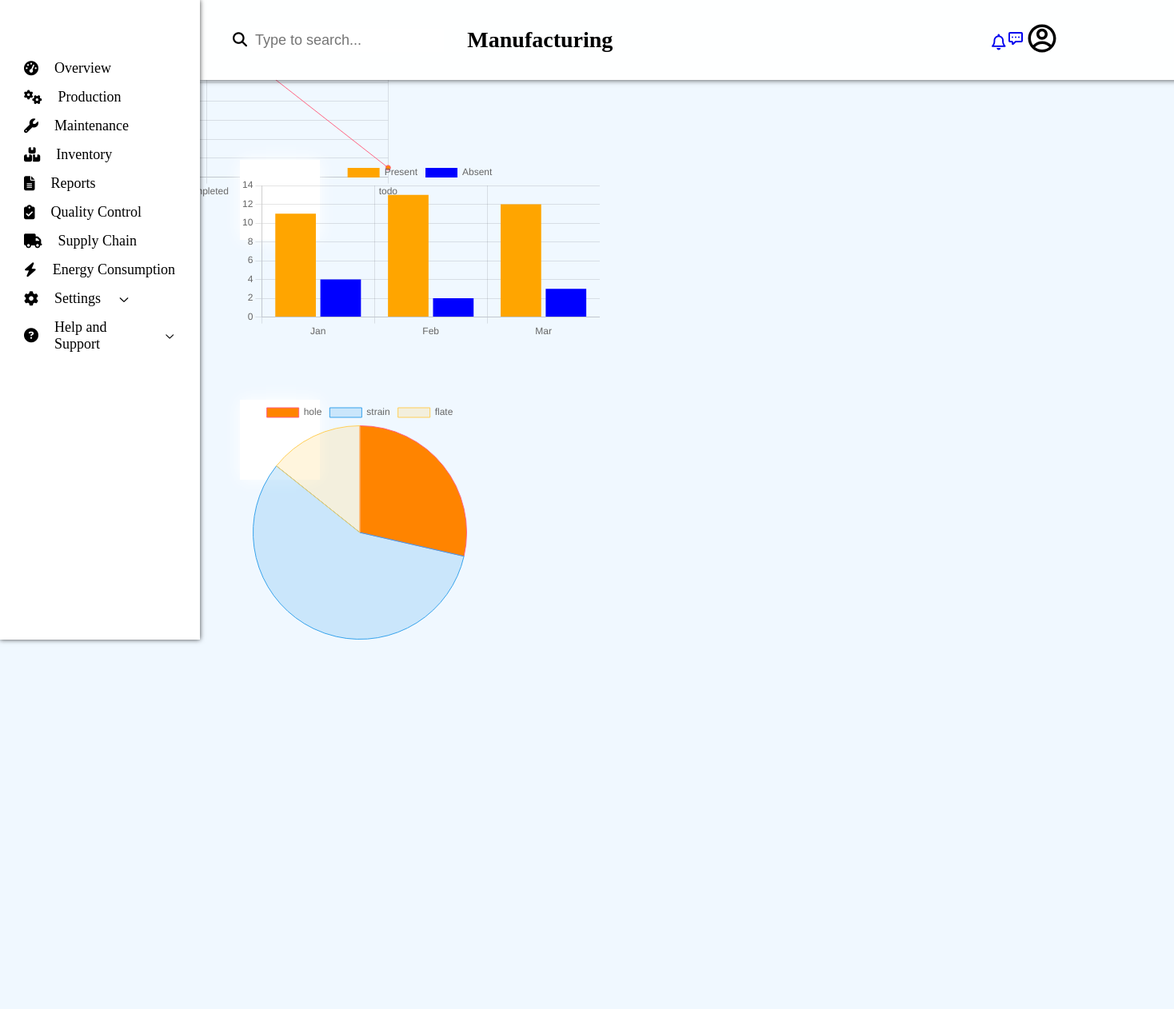
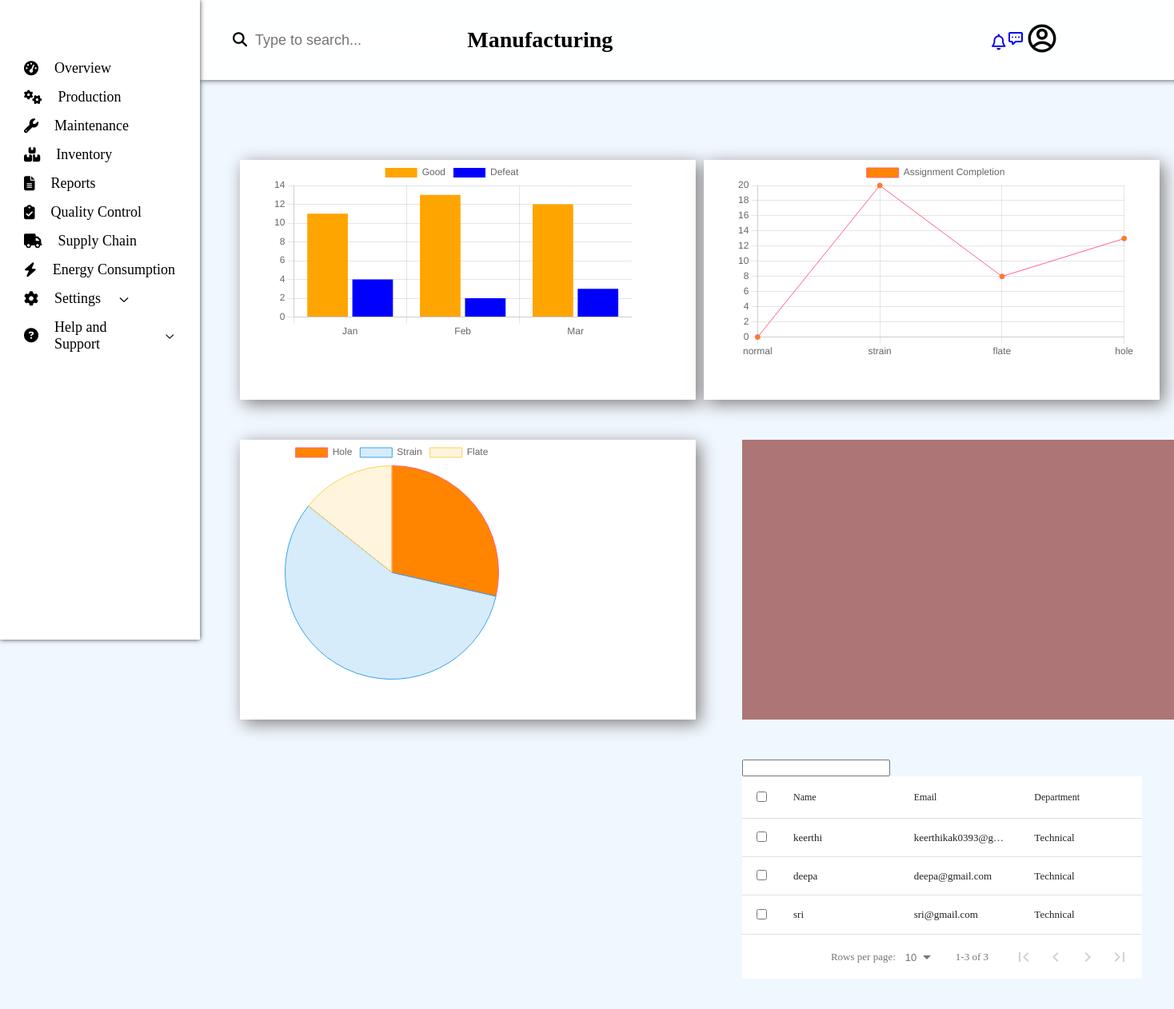
Before and after one commit to LansubTech2024/MES_Frontend, a React (Vite) app: page / in a window 1280 px wide. Shown: the top 1262 px of the page at 80% size, 1468 px wide, since content can reach past the window. Before the commit the page ends 900 px from the top, so only its background shows below. Built offline with nearby package versions, Linux system fonts and the light colour scheme.

Commit message:
add datatable

```diff
--- a/package.json
+++ b/package.json
@@ -12,6 +12,7 @@
   "dependencies": {
     "react": "^18.3.1",
     "react-chartjs-2": "^5.2.0",
+    "react-data-table-component": "^7.6.2",
     "react-dom": "^18.3.1",
     "react-icons": "^5.2.1",
     "react-router-dom": "^6.25.1"
--- a/src/Components/Chart/Barchart.jsx
+++ b/src/Components/Chart/Barchart.jsx
@@ -33,13 +33,13 @@ const data={
     labels:['Jan','Feb','Mar'],
     datasets:[
         {
-            label:'Present',
+            label:'Good',
             data:[11,13,12],
             backgroundColor:'orange'
 
         },
         {
-            label:'Absent',
+            label:'Defeat',
             data:[4,2,3],
             backgroundColor:'blue'
         }
--- a/src/Components/Chart/Linechart.jsx
+++ b/src/Components/Chart/Linechart.jsx
@@ -15,11 +15,11 @@ PointElement
 )
 
 const data={
-  labels:["inprogress","completed","todo"],
+  labels:["normal","strain","flate","hole"],
   datasets:[
     {
       label: "Assignment Completion",
-      data: [10,20,5],
+      data: [0,20,8,13],
       backgroundColor: [
         "rgba(255.99,132,0.2)",
 
--- a/src/Components/Chart/Piechart.jsx
+++ b/src/Components/Chart/Piechart.jsx
@@ -5,7 +5,7 @@ import {Pie} from'react-chartjs-2';
 ChartJS.register(ArcElement,Legend,Tooltip)
 
 const data={
-  labels:["hole","strain","flate"],
+  labels:["Hole","Strain","Flate"],
   datasets:[
     {
       label: "Assignment Completion",
@@ -27,7 +27,7 @@ const data={
 
  function Piechart() {
   return (
-    <div style={{width:300,height:400}} >
+    <div style={{width:300,height:850}} >
     <Pie  data={data}/>
   </div>
   );
--- /dev/null
+++ b/src/Components/Table/DataTable.jsx
@@ -0,0 +1,71 @@
+import React, { useState } from 'react'
+import DataTable from 'react-data-table-component'
+
+function table(){
+    const columns=[
+        {
+            name:'Name',
+            selector:row=>row.name,
+            sortable:true
+
+        },
+        {
+            name:"Email",
+            selector:row=>row.email,
+            sortable:true
+
+        },
+        {
+            name:"Department",
+            selector:row=>row.department,
+            sortable:true
+        }
+];
+const data=[
+    {
+        id:1,
+        name:'keerthi',
+        email:'keerthikak0393@gmail.com',
+        department:'Technical'
+    },
+    {
+        id:2,
+        name:'deepa',
+        email:'deepa@gmail.com',
+        department:'Technical'
+    },
+    {
+        id:3,
+        name:'sri',
+        email:'sri@gmail.com',
+        department:'Technical'
+
+    }
+]
+const[records, setRecords]=useState (data);
+function handleFilter(event){
+    const newData=records.filter(row=>
+    {
+        return row.name.toLowerCase().includes(event.target.value.toLowerCase())
+    }
+    )
+    setRecords(newData)
+}
+return(
+    <div className='container mt-5'>
+        <div style={{width:400,height:400}} ></div>
+        <div className='text-end'><input type="text" onChange={handleFilter}/></div>
+        <DataTable
+        columns={columns}
+        data={data}
+        selectableRows
+        fixedHeader
+        pagination>
+
+        </DataTable>
+    </div>
+)
+
+}
+
+export default table
--- a/src/Pages/Home/Home.css
+++ b/src/Pages/Home/Home.css
@@ -4,18 +4,41 @@ z-index: 0;
 top: 200px;
 left: 300px;
 background-color: white;
-box-shadow: 0px 0px 20px white;
-width: 100px;
-height: 100px;
+box-shadow:  5px 5px 20px rgb(129, 123, 123);
+width: 530px;
+height: 300px;
+padding-left: 40px;
 }
 .piechart{
 position:absolute;
 z-index: 0;
-top: 500px;
+top: 550px;
 left: 300px;
 background-color: white;
-box-shadow: 0px 0px 20px white;
-width: 100px;
-height: 100px;
+box-shadow: 5px 5px 20px rgb(129, 123, 123);
+width: 530px;
+height: 350px;
+padding-left: 40px;
+}
+.linechart{
+position:absolute;
+z-index: 0;
+top: 200px;
+left: 55rem;
+background-color: white;
+box-shadow: 5px 5px 20px rgb(129, 123, 123);
+width: 530px;
+height: 300px;
+padding-left: 40px;
+}
+.datatable{
+    Position:absolute;
+    z-index: 0;
+    background-color: #ad7575;
 
+    top:550px;
+    left:58rem;
+    width:500px;
+    height:350px;
+    padding-right: 40px;
 }
--- a/src/Pages/Home/Home.jsx
+++ b/src/Pages/Home/Home.jsx
@@ -4,6 +4,8 @@ import Sidebar from '../../Components/SideBar/Sidebar'
 import "./Home.css";
 import Piechart from "../../Components/Chart/Piechart";
 import Linechart from "../../Components/Chart/Linechart";
+import DataTable from '../../Components/Table/DataTable.jsx'
+
 
 const Home = () => {
   return (
@@ -18,8 +20,11 @@ const Home = () => {
           <div className="piechart">
             <Piechart/>
           </div>
-          <div>
+          <div className="linechart">
             <Linechart/>
+          </div>
+          <div className="datatable">
+            <DataTable/>
           </div>
         </div>
       </main>
```
Also changed, not shown: 1 other file (tests, documents, lock files or other folders).
